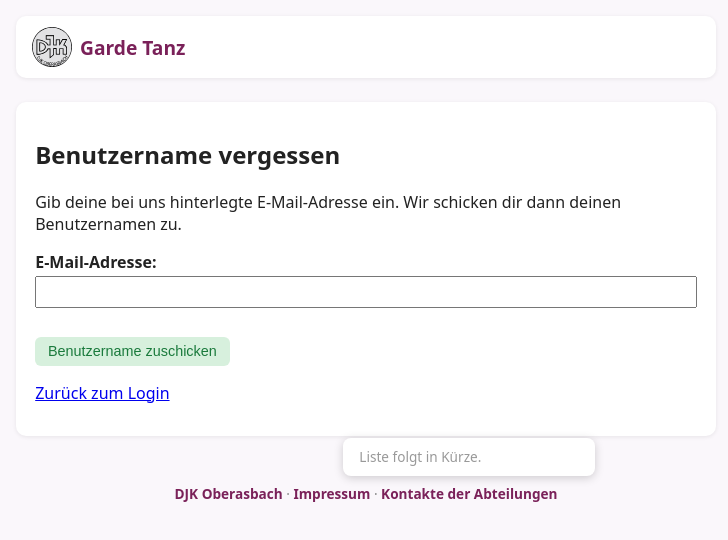
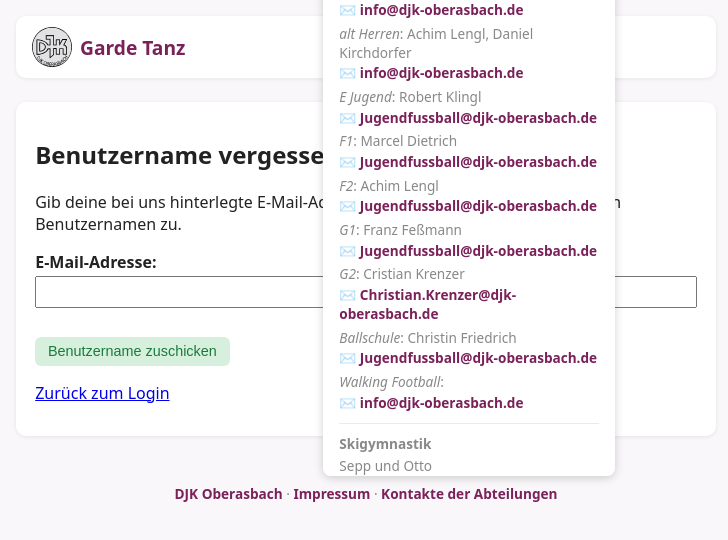
Before and after one commit to DBueltena1985/Garde-Tanz-App, a Django app: page /benutzername-vergessen/ in a window 1280 px wide, after a click on "Kontakte der Abteilungen". Shown: the top 540 px of the page, without its empty margins (274-1002 px from the left). Run offline with Django 5.2, Linux system fonts and the light colour scheme.

Commit message:
Footer: Abteilungs-Kontakte aus Liste Kontakte.xlsx importieren

```diff
--- a/config/settings.py
+++ b/config/settings.py
@@ -77,6 +77,7 @@
                 'django.template.context_processors.request',
                 'django.contrib.auth.context_processors.auth',
                 'django.contrib.messages.context_processors.messages',
+                'mitglieder.context_processors.kontakte_abteilungen',
             ],
         },
     },
--- /dev/null
+++ b/mitglieder/context_processors.py
@@ -0,0 +1,59 @@
+KONTAKTE_ABTEILUNGEN = [
+    {
+        "abteilung": "Basketball",
+        "gruppen": [
+            {"gruppe": "", "trainer": "Mark Christel", "telefon": "0176 87641072", "email": "Mark.Christel@djk-oberasbach.de"},
+        ],
+    },
+    {
+        "abteilung": "Fitnessboxen",
+        "gruppen": [
+            {"gruppe": "", "trainer": "Maxi Göppert", "telefon": "", "email": "Maxi.Goeppert@djk-oberasbach.de"},
+        ],
+    },
+    {
+        "abteilung": "Fußball",
+        "gruppen": [
+            {"gruppe": "1. Herren", "trainer": "Tobias Hösch", "telefon": "", "email": "info@djk-oberasbach.de"},
+            {"gruppe": "2. Herren", "trainer": "Aniello Rahm, Kevin Neubing", "telefon": "", "email": "info@djk-oberasbach.de"},
+            {"gruppe": "alt Herren", "trainer": "Achim Lengl, Daniel Kirchdorfer", "telefon": "", "email": "info@djk-oberasbach.de"},
+            {"gruppe": "E Jugend", "trainer": "Robert Klingl", "telefon": "", "email": "Jugendfussball@djk-oberasbach.de"},
+            {"gruppe": "F1", "trainer": "Marcel Dietrich", "telefon": "", "email": "Jugendfussball@djk-oberasbach.de"},
+            {"gruppe": "F2", "trainer": "Achim Lengl", "telefon": "", "email": "Jugendfussball@djk-oberasbach.de"},
+            {"gruppe": "G1", "trainer": "Franz Feßmann", "telefon": "", "email": "Jugendfussball@djk-oberasbach.de"},
+            {"gruppe": "G2", "trainer": "Cristian Krenzer", "telefon": "", "email": "Christian.Krenzer@djk-oberasbach.de"},
+            {"gruppe": "Ballschule", "trainer": "Christin Friedrich", "telefon": "", "email": "Jugendfussball@djk-oberasbach.de"},
+            {"gruppe": "Walking Football", "trainer": "", "telefon": "", "email": "info@djk-oberasbach.de"},
+        ],
+    },
+    {
+        "abteilung": "Skigymnastik",
+        "gruppen": [
+            {"gruppe": "", "trainer": "Sepp und Otto", "telefon": "0911 692863", "email": ""},
+        ],
+    },
+    {
+        "abteilung": "Karnevalistischer Tanzsport",
+        "gruppen": [
+            {"gruppe": "Weiße Garde", "trainer": "Emilia Castaneda, Angie Sabo", "telefon": "", "email": "Angie.Sabo@djk-oberasbach.de"},
+            {"gruppe": "Rote Garde", "trainer": "Emilia Castaneda, Angie Sabo", "telefon": "", "email": "Angie.Sabo@djk-oberasbach.de"},
+            {"gruppe": "Solistinnen", "trainer": "Anastasija Riedlinger", "telefon": "", "email": "Anastasija.Riedlinger@djk-oberasbach.de"},
+        ],
+    },
+    {
+        "abteilung": "Kinderturnen",
+        "gruppen": [
+            {"gruppe": "", "trainer": "Brinny Wigner", "telefon": "", "email": "info@djk-oberasbach.de"},
+        ],
+    },
+    {
+        "abteilung": "ZUMBA",
+        "gruppen": [
+            {"gruppe": "", "trainer": "Barbara", "telefon": "0172 8600711", "email": "Zumba@djk-oberasbach.de"},
+        ],
+    },
+]
+
+
+def kontakte_abteilungen(request):
+    return {"kontakte_abteilungen": KONTAKTE_ABTEILUNGEN}
--- a/mitglieder/templates/mitglieder/base.html
+++ b/mitglieder/templates/mitglieder/base.html
@@ -62,9 +62,10 @@
             position: absolute; bottom: 100%; left: 50%; transform: translateX(-50%);
             margin-bottom: 0.5rem; background: white; border-radius: 8px;
             box-shadow: 0 2px 10px rgba(0,0,0,0.18); padding: 0.6rem 1rem;
-            min-width: 220px; z-index: 20; font-size: 0.85rem;
+            min-width: 260px; max-width: 90vw; max-height: 60vh; overflow-y: auto;
+            z-index: 20; font-size: 0.85rem;
         }
-        .footer-kontakte-menu a { display: block; padding: 0.2rem 0; }
+        .footer-kontakte-menu a { display: inline-block; padding: 0.1rem 0; }
         @media (max-width: 600px) {
             nav { position: relative; gap: 0.4rem 0.6rem; padding: 0.6rem 0.8rem; }
             nav a.brand { width: 100%; margin-right: 0; margin-bottom: 0.1rem; padding-right: 5.5rem; box-sizing: border-box; }
@@ -207,7 +208,19 @@
         <details class="footer-kontakte">
             <summary>Kontakte der Abteilungen</summary>
             <div class="footer-kontakte-menu">
-                <p style="color:#999; margin:0;">Liste folgt in Kürze.</p>
+                {% for abt in kontakte_abteilungen %}
+                <div{% if not forloop.first %} style="margin-top:0.6rem; padding-top:0.6rem; border-top:1px solid #f0e8ec;"{% endif %}>
+                    <strong>{{ abt.abteilung }}</strong>
+                    {% for g in abt.gruppen %}
+                    <div style="margin-top:0.2rem;">
+                        {% if g.gruppe %}<em>{{ g.gruppe }}</em>: {% endif %}
+                        {% if g.trainer %}{{ g.trainer }}{% endif %}
+                        {% if g.telefon %}<br><a href="tel:{{ g.telefon }}">📞 {{ g.telefon }}</a>{% endif %}
+                        {% if g.email %}<br><a href="mailto:{{ g.email }}">✉️ {{ g.email }}</a>{% endif %}
+                    </div>
+                    {% endfor %}
+                </div>
+                {% endfor %}
             </div>
         </details>
     </footer>
```
